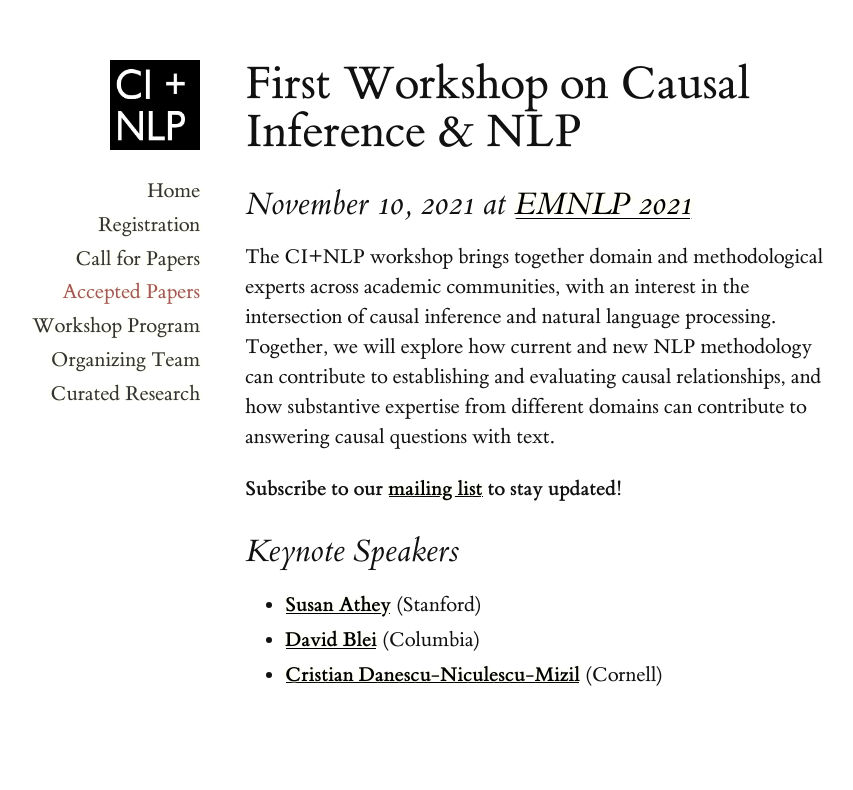
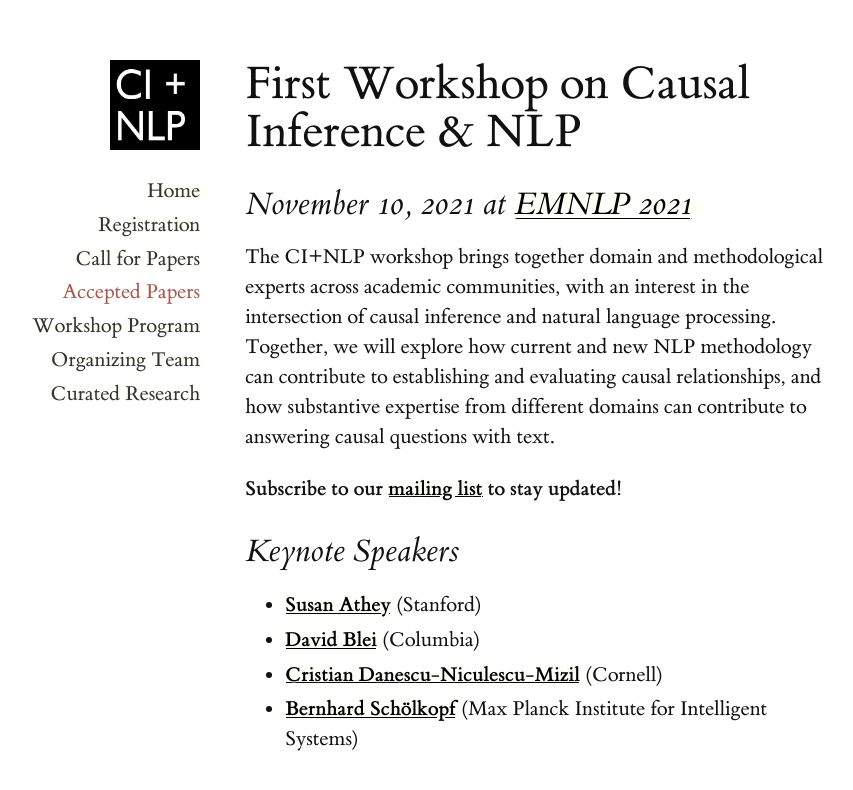
Before and after one commit to causaltext/causaltext.github.io, a Jekyll site: the page built from 2021/index.md, in a window 1280 px wide. Shown: the top 790 px of the page, without its empty margins (211-1064 px from the left). Built offline with Jekyll 4.4.1, drawn with Linux system fonts in a browser that asks for light colours.

Commit message:
Update index.md

```diff
--- a/2021/index.md
+++ b/2021/index.md
@@ -25,3 +25,4 @@ questions with text.
    * **[Susan Athey](https://athey.people.stanford.edu/)** (Stanford)
    * **[David Blei](http://www.cs.columbia.edu/~blei/)** (Columbia)
    * **[Cristian Danescu-Niculescu-Mizil](http://www.cs.cornell.edu/~cristian/)** (Cornell)
+   * **[Bernhard Schölkopf](https://www.is.mpg.de/~bs)** (Max Planck Institute for Intelligent Systems)
```
